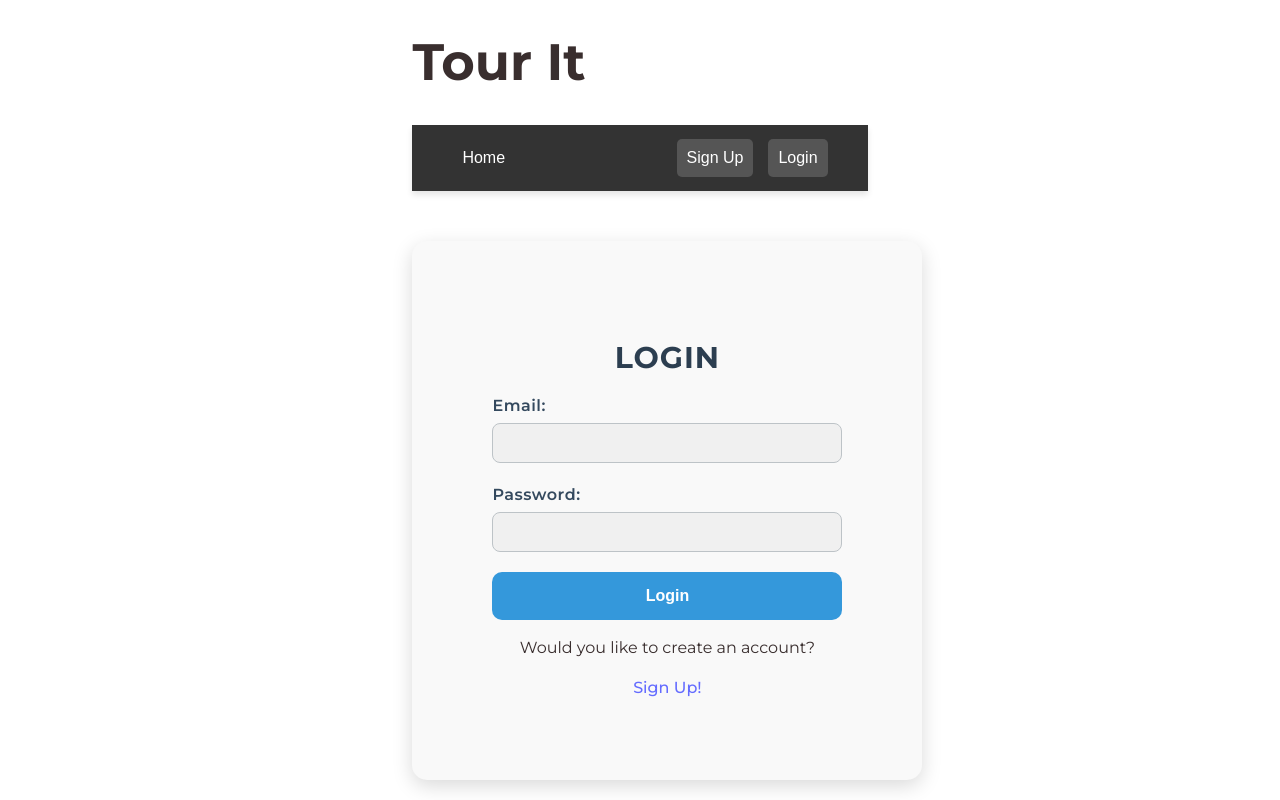
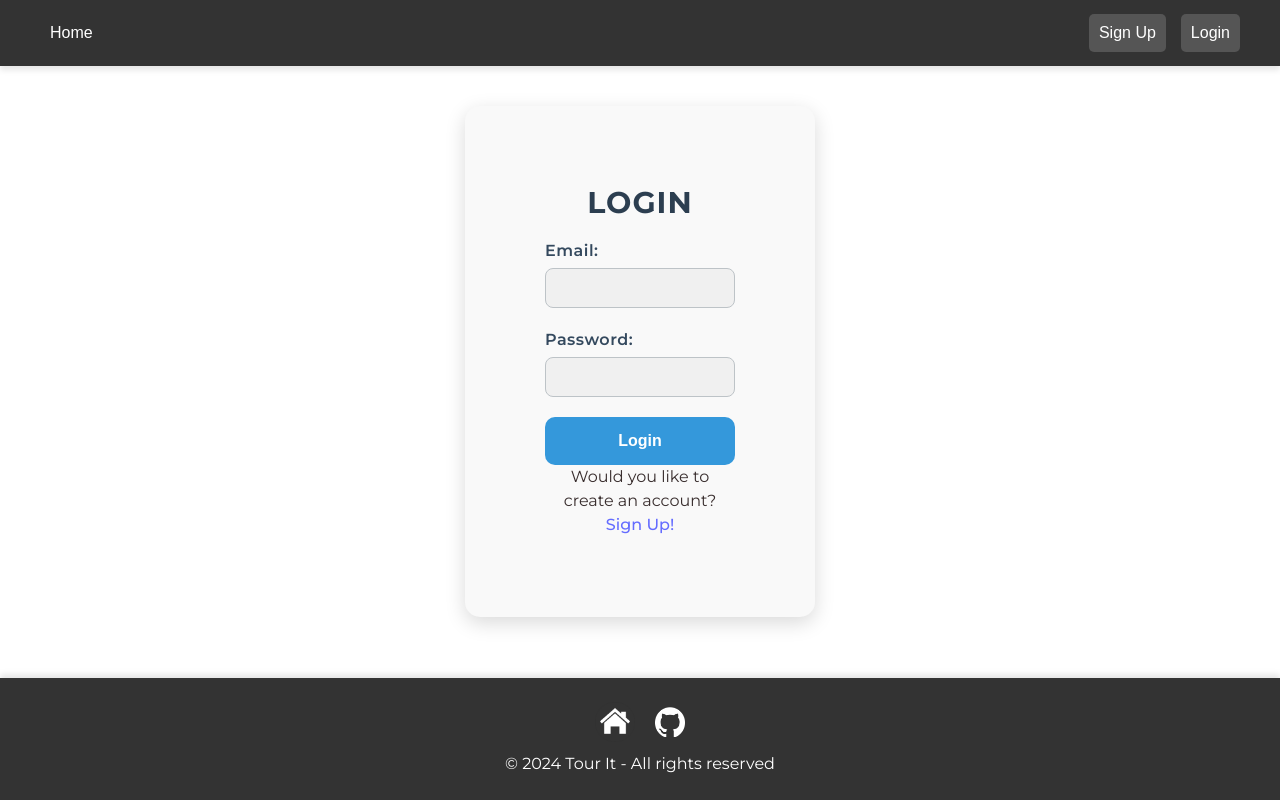
Before and after one commit to tour-it-planner/tour-it-frontend, a React (Vite) app: page /login in a window 1280 px wide. Shown: the top 800 px of the page. Built offline with nearby package versions, Linux system fonts and the light colour scheme; no server answers.

Commit message:
change navbar and footer to one place

```diff
--- a/src/HomePage.css
+++ b/src/HomePage.css
@@ -180,28 +180,38 @@
 }
 
 
+body, html {
+  height: 100%;
+  margin: 0;
+  padding: 0;
+}
+
+/* Main container that holds content */
+.wrapper {
+  display: flex;
+  flex-direction: column;
+  min-height: 100vh; /* Full viewport height */
+}
+
+/* Footer container is at the bottom of the page */
+.footer-container {
+  flex-shrink: 0; /* Prevents the footer from shrinking */
+}
+
+/* Footer styling */
 .footer {
   background-color: #333;
   color: white;
   text-align: center;
-  padding: 5px 40px;
-  width: auto;
-  margin-top: 50px;
+  padding: 14px 40px; /* Consistent padding */
+  width: 100%;
+  font-size: 16px;
+  position: relative;
+  box-shadow: 0 -4px 6px rgba(0, 0, 0, 0.1);
   animation: fadeIn 1.2s ease-in-out;
-  position: relative;
-  bottom: 0;
-  font-size: 16px;
-  box-shadow: 0 -4px 6px rgba(0, 0, 0, 0.1);
 }
 
-
-@media (max-width: 768px) {
-  .footer {
-    padding: 15px 20px;
-    font-size: 14px;
-  }
-}
-
+/* Footer animation */
 @keyframes fadeIn {
   0% {
     opacity: 0;
@@ -210,3 +220,36 @@
     opacity: 1;
   }
 }
+
+/* Footer links and images */
+.footer img {
+  margin: 0 10px;
+  vertical-align: middle;
+  transition: transform 0.3s ease;
+}
+
+.footer img:hover {
+  transform: scale(1.1); /* Scale on hover */
+}
+
+.footer a {
+  color: white;
+  text-decoration: none;
+}
+
+.footer p {
+  margin: 10px 0;
+}
+
+/* Responsive design */
+@media (max-width: 768px) {
+  .footer {
+    padding: 10px 20px;
+    font-size: 14px;
+  }
+}
+
+/* Ensures footer is pushed to the bottom of the page */
+.content {
+  flex: 1; /* Push content to take up available space */
+}
--- a/src/index.css
+++ b/src/index.css
@@ -20,15 +20,15 @@ a:hover {
   color: #535bf2;
 }
 
+* {
+  margin: 0;
+  padding: 0;
+  box-sizing: border-box;
+}
+
 body {
   margin: 0;
-  display: flex;
-  place-items: center;
-  justify-content: center;
-  align-items: center;
-  flex-direction: column;
-  min-width: 320px;
-  min-height: 100vh;
+  padding: 0;
 }
 
 h1 {
@@ -62,11 +62,17 @@ nav {
   padding: 14px 40px;
   background-color: #333;
   color: white;
-  position: sticky;
+  position: fixed;
   top: 0;
   z-index: 1000;
-  width: auto;
+  width: 100vw;
   box-shadow: 0 4px 6px rgba(0, 0, 0, 0.1);
+  transition: background-color 0.5s ease, box-shadow 0.5s ease;
+}
+
+nav.scrolled {
+  background-color: rgba(51, 51, 51, 0.8); /* Slight transparency */
+  box-shadow: 0 8px 16px rgba(0, 0, 0, 0.2); /* Stronger shadow */
 }
 
 /* Navbar links */
@@ -412,7 +418,7 @@ nav.scrolled {
   }
 }
 
-.ItineraryListPage, .DestinationListPage {
+.ItineraryListPage, .DestinationListPage  {
   padding: 20px;
   margin: auto;
   max-width: 1200px;
@@ -425,7 +431,7 @@ nav.scrolled {
   animation: fadeInUp 1s ease-in-out;
 }
 
-.AddItinerary, .AddDestination {
+.AddItinerary, .AddDestination , .EditItineraryPage{
   background: #fff;
   padding: 20px;
   margin-bottom: 30px;
@@ -434,23 +440,23 @@ nav.scrolled {
   transition: transform 0.3s ease-in-out;
 }
 
-.AddItinerary:hover, .AddDestination:hover {
+.AddItinerary:hover, .AddDestination:hover, .EditItineraryPage :hover{
   transform: translateY(-5px);
 }
 
-.AddItinerary h3 , .AddDestination h3 {
+.AddItinerary h3 , .AddDestination h3 , .EditItineraryPage h3{
   color: #474849;
   font-weight: bold;
   margin-bottom: 20px;
 }
-.AddItinerary label , .AddDestination label {
+.AddItinerary label , .AddDestination label , .EditItineraryPage label{
   color: #474849;
   font-weight: bold;
   padding-left: 10px;
 }
 /* Input Fields Styling */
-.AddItinerary input[type="text"], .AddDestination input[type="text"],
-.AddItinerary textarea, .AddDestination textarea {
+.AddItinerary input[type="text"], .AddDestination input[type="text"],.EditItineraryPage[type="text"]
+.AddItinerary textarea, .AddDestination textarea, .EditItineraryPage textarea{
   width: 100%;
   padding: 15px;
   margin: 15px 0;
@@ -461,27 +467,27 @@ nav.scrolled {
   transition: border-color 0.3s ease;
 }
 
-.AddItinerary input[type="text"]:focus, .AddDestination input[type="text"]:focus,
-.AddItinerary textarea:focus, .AddDestination textarea:focus {
+.AddItinerary input[type="text"]:focus, .AddDestination input[type="text"]:focus, .EditItineraryPage input[type="text"]:focus,
+.AddItinerary textarea:focus, .AddDestination textarea:focus, .EditItineraryPage textarea:focus {
   border-color: #0072ff;
   outline: none; /* Removes the default outline */
 }
 
-.AddItinerary input[type="text"]:hover, .AddDestination input[type="text"]:hover,
-.AddItinerary textarea:hover, .AddDestination textarea:hover {
+.AddItinerary input[type="text"]:hover, .AddDestination input[type="text"]:hover,.EditItineraryPage input[type="text"]:hover,
+.AddItinerary textarea:hover, .AddDestination textarea:hover, .EditItineraryPage textarea:hover {
   border-color: #0072ff;
 }
 
 
-.AddItinerary input[placeholder], .AddDestination input[placeholder],
-.AddItinerary textarea[placeholder], .AddDestination textarea[placeholder] {
+.AddItinerary input[placeholder], .AddDestination input[placeholder],.EditItineraryPage input[placeholder]
+.AddItinerary textarea[placeholder], .AddDestination textarea[placeholder], .EditItineraryPage textarea[placeholder] {
   margin: 0px;
   margin-bottom: 25px;
   padding: 15px;
   box-sizing: border-box;
 }
 
-.AddItinerary button, .AddDestination button {
+.AddItinerary button, .AddDestination button , .EditItineraryPage button{
   background: #3498db;
   color: white;
   padding: 12px 20px;
@@ -495,12 +501,12 @@ nav.scrolled {
   transition: background-color 0.3s ease, transform 0.3s ease;
 }
 
-.AddItinerary button:hover, .AddDestination button:hover {
+.AddItinerary button:hover, .AddDestination button:hover, .EditItineraryPage button:hover {
   background-color: #246692;
   transform: translateY(-3px);
 }
 
-.AddItinerary input, .AddDestination input{
+.AddItinerary input, .AddDestination input, .EditItineraryPage input {
   width: 100%;
   padding: 12px;
   margin: 10px 0;
```
